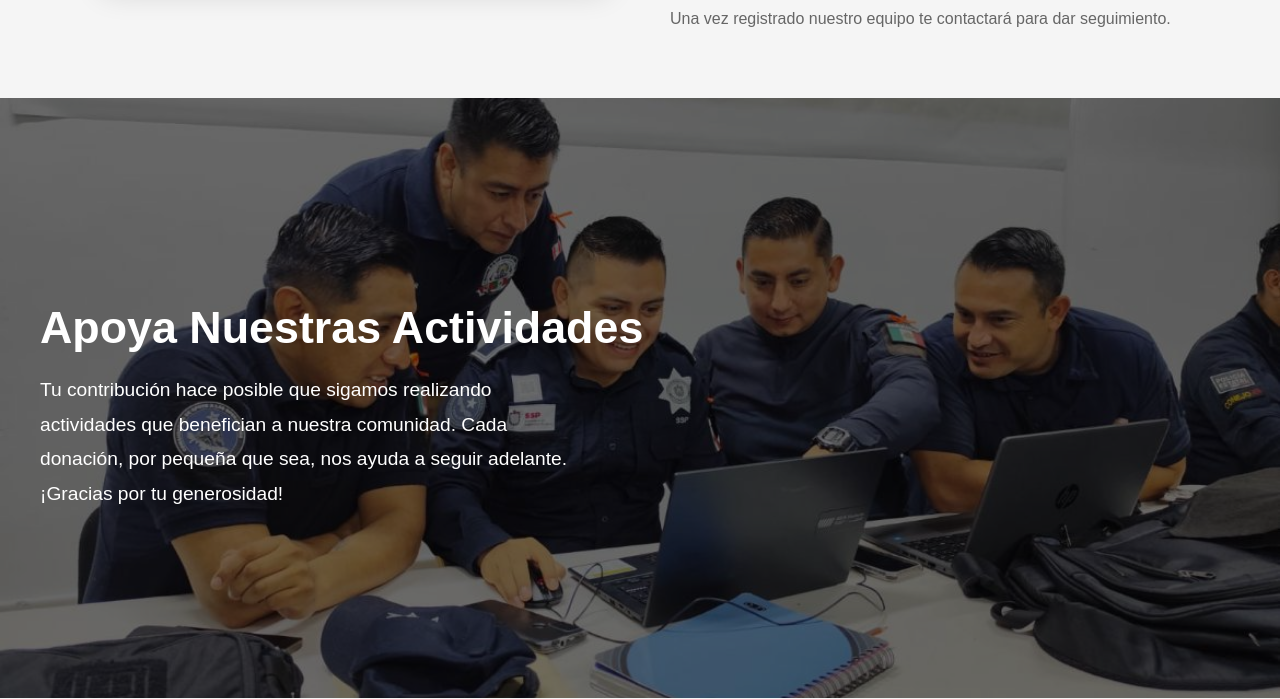
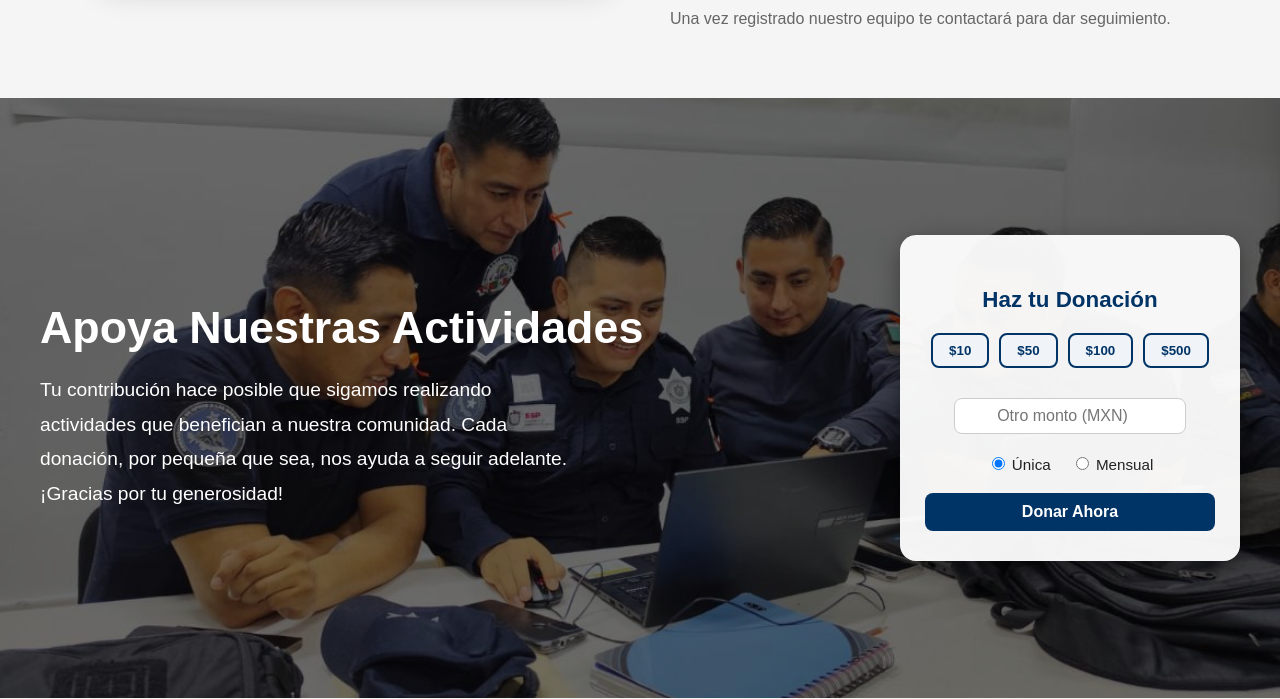
Before and after one commit to XOctaviox12/Prodefensa, a Django app: page /servicios/ in a window 1280 px wide. Shown: the part 526-1225 px from the top of the page. Run offline with Django 5.2, Linux system fonts and the light colour scheme; data comes from the database, SQL or seed files in the repository; some libraries are stand-ins or nearby versions.

Commit message:
donaciones 7

```diff
--- a/inicio/templates/inicio/servicios.html
+++ b/inicio/templates/inicio/servicios.html
@@ -222,46 +222,6 @@
   .service-block button:hover {
     opacity: 0.85;
   }
-  .donation-card {
-  display: none;
-  position: fixed;
-  top: 50%;
-  left: 50%;
-  transform: translate(-50%, -50%);
-  background: white;
-  color: black;
-  padding: 20px;
-  border-radius: 12px;
-  box-shadow: 0 4px 12px rgba(0,0,0,0.3);
-  z-index: 999;
-  width: 300px;
-}
-.donation-card.active {
-  display: block;
-}
-.donation-card {
-  display: none;
-  position: fixed;
-  top: 50%;
-  left: 50%;
-  transform: translate(-50%, -50%) scale(0.9);
-  background: white;
-  color: black;
-  padding: 25px;
-  border-radius: 12px;
-  box-shadow: 0 4px 20px rgba(0,0,0,0.4);
-  z-index: 999;
-  width: 320px;
-  opacity: 0;
-  transition: all 0.3s ease-in-out;
-}
-
-.donation-card.active {
-  display: block;
-  transform: translate(-50%, -50%) scale(1);
-  opacity: 1;
-}
-
 .amounts button.selected {
   background-color: #003366;
   color: white;
```
